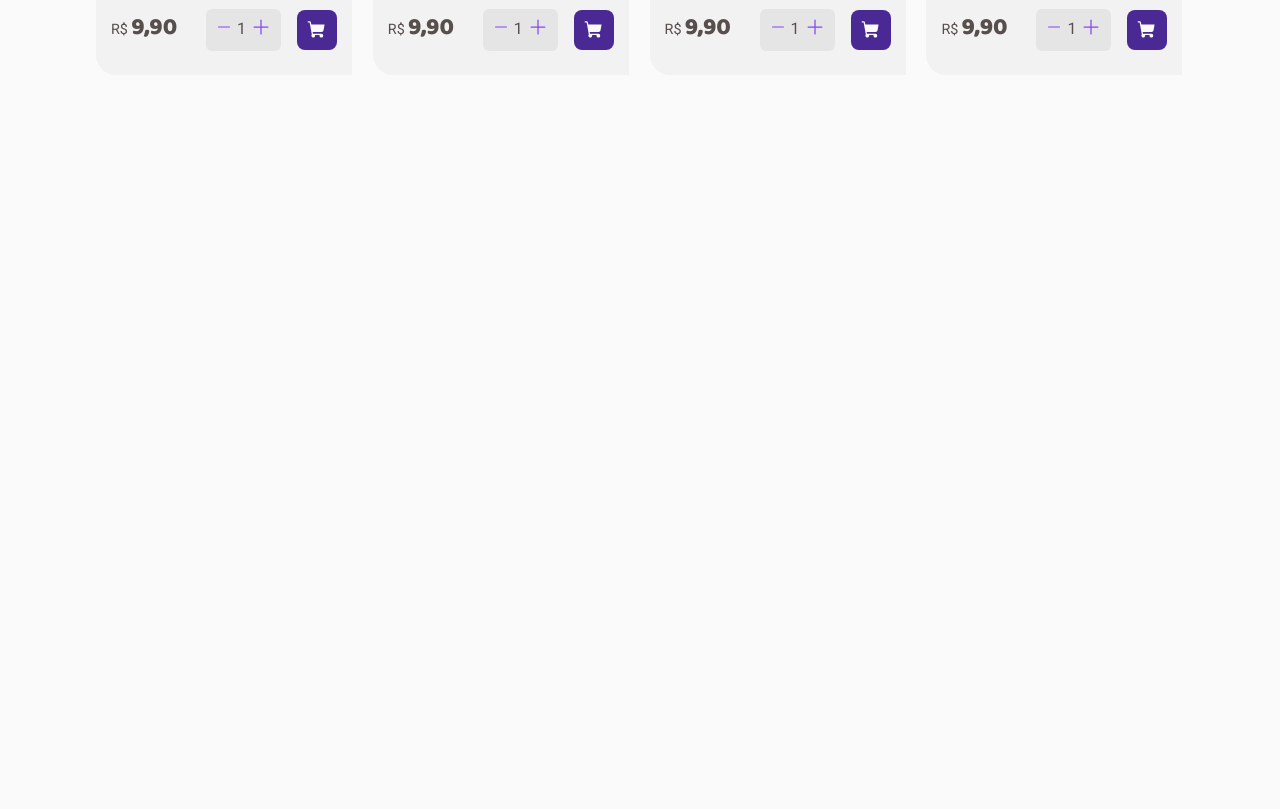
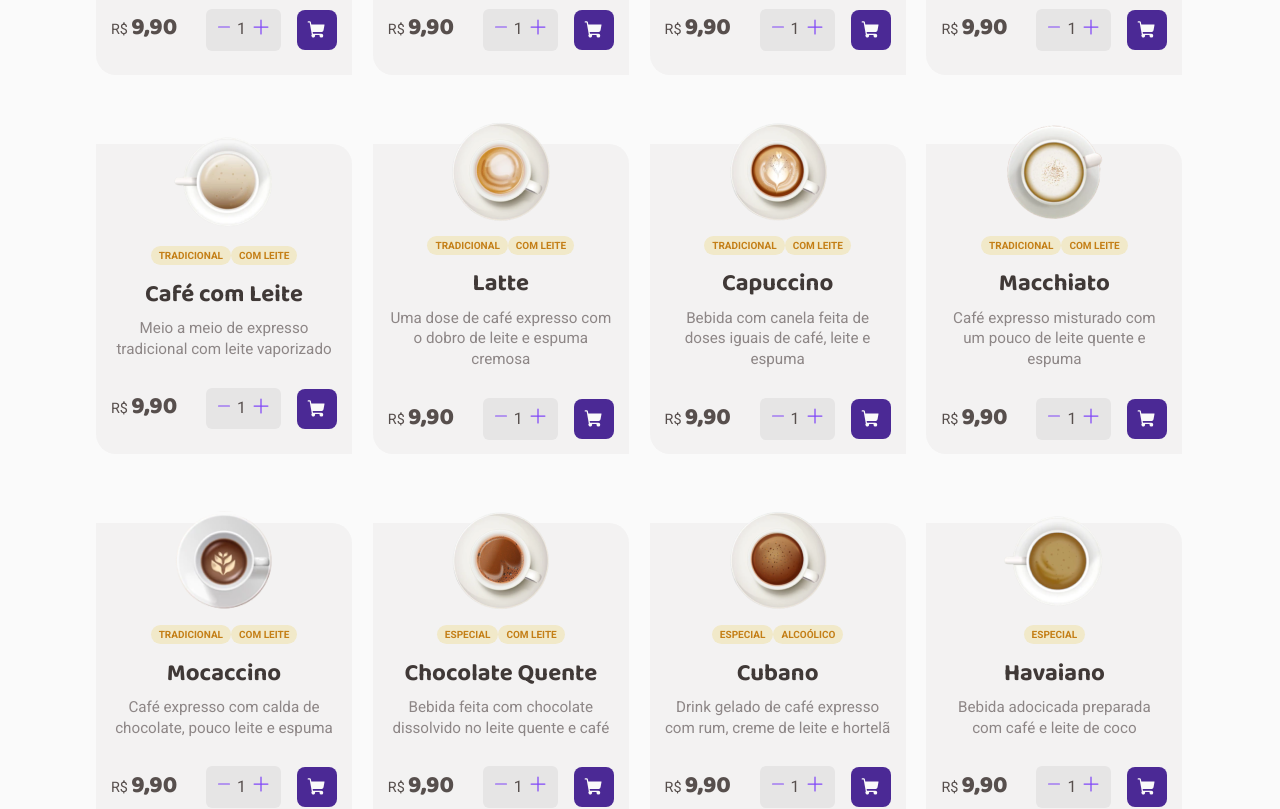
Before and after one commit to GabrielMatoss/CoffeeHouse, a React (Vite) app: page / in a window 1280 px wide. Shown: the part 920-1729 px from the top of the page. Before the commit the page ends 1011 px from the top, so only its background shows below. Built offline with nearby package versions, Linux system fonts and the light colour scheme.

Commit message:
feat(coffeecard): added an interface and an array containing coffee data
I added an interface and an array containing coffee data, and used them to build each card together
with the map method

```diff
--- a/src/components/CoffeeCard/index.tsx
+++ b/src/components/CoffeeCard/index.tsx
@@ -1,19 +1,21 @@
 import { Minus, Plus, ShoppingCart } from "phosphor-react";
+import { useState } from "react";
 import { CoffeeCards } from "./styles";
-import imgCoffeeExpresso from "../../assets/Expresso.png";
-import { useState } from "react";
-
+import { listImgCoffee } from "../../utils/imagesCoffeeLib";
 interface listCoffeeProps {
   id: number;
+  src: string;
   name: string;
   tags: string | string[];
   description: string;
   value: string;
 }
+
 export const listCoffee: listCoffeeProps[] = [
   {
     id: 1,
     name: "Expresso Tradicional",
+    src: `${listImgCoffee[0]}`,
     tags: "Tradicional",
     description: "O tradicional café feito com água quente e grãos moídos",
     value: "9,90",
@@ -21,6 +23,7 @@ export const listCoffee: listCoffeeProps[] = [
   {
     id: 2,
     name: "Expresso Americano",
+    src: `${listImgCoffee[1]}`,
     tags: "Tradicional",
     description: "Expresso diluído, menos intenso que o tradicional",
     value: "9,90",
@@ -28,6 +31,7 @@ export const listCoffee: listCoffeeProps[] = [
   {
     id: 3,
     name: "Expresso Cremoso",
+    src: `${listImgCoffee[2]}`,
     tags: "Tradicional",
     description: "Café expresso tradicional com espuma cremosa",
     value: "9,90",
@@ -35,21 +39,115 @@ export const listCoffee: listCoffeeProps[] = [
   {
     id: 4,
     name: "Expresso Gelado",
-    tags: ["Tradicional", "gelado"],
+    src: `${listImgCoffee[3]}`,
+    tags: ["Tradicional", "Gelado"],
     description: "Bebida preparada com café expresso e cubos de gelo",
+    value: "9,90",
+  },
+  {
+    id: 5,
+    name: "Café com Leite",
+    src: `${listImgCoffee[4]}`,
+    tags: ["Tradicional", "Com Leite"],
+    description: "Meio a meio de expresso tradicional com leite vaporizado",
+    value: "9,90",
+  },
+  {
+    id: 6,
+    name: "Latte",
+    src: `${listImgCoffee[5]}`,
+    tags: ["Tradicional", "Com Leite"],
+    description: "Uma dose de café expresso com o dobro de leite e espuma cremosa",
+    value: "9,90",
+  },
+  {
+    id: 7,
+    name: "Capuccino",
+    src: `${listImgCoffee[6]}`,
+    tags: ["Tradicional", "Com Leite"],
+    description: "Bebida com canela feita de doses iguais de café, leite e espuma",
+    value: "9,90",
+  },
+  {
+    id: 8,
+    name: "Macchiato",
+    src: `${listImgCoffee[7]}`,
+    tags: ["Tradicional", "Com Leite"],
+    description: "Café expresso misturado com um pouco de leite quente e espuma",
+    value: "9,90",
+  },
+  {
+    id: 9,
+    name: "Mocaccino",
+    src: `${listImgCoffee[8]}`,
+    tags: ["Tradicional", "Com Leite"],
+    description: "Café expresso com calda de chocolate, pouco leite e espuma",
+    value: "9,90",
+  },
+  {
+    id: 10,
+    name: "Chocolate Quente",
+    src: `${listImgCoffee[9]}`,
+    tags: ["Especial", "Com Leite"],
+    description: "Bebida feita com chocolate dissolvido no leite quente e café",
+    value: "9,90",
+  },
+  {
+    id: 11,
+    name: "Cubano",
+    src: `${listImgCoffee[10]}`,
+    tags: ["Especial", "Alcoólico", "Gelado"],
+    description: "Drink gelado de café expresso com rum, creme de leite e hortelã",
+    value: "9,90",
+  },
+  {
+    id: 12,
+    name: "Havaiano",
+    src: `${listImgCoffee[11]}`,
+    tags: "Especial",
+    description: "Bebida adocicada preparada com café e leite de coco",
+    value: "9,90",
+  },
+  {
+    id: 13,
+    name: "Árabe",
+    src: `${listImgCoffee[12]}`,
+    tags: "Especial",
+    description: "Bebida preparada com grãos de café árabe e especiarias",
+    value: "9,90",
+  },
+  {
+    id: 14,
+    name: "Irlandês",
+    src: `${listImgCoffee[13]}`,
+    tags: ["Especial", "Alcoólico"],
+    description: "Bebida a base de café, uísque irlandês, açúcar e chantilly",
     value: "9,90",
   },
 ];
 
+
+//Mandar a lista e a interface se pa para o CoffeeList
 export function CoffeeCard() {
   const [cards, setCards] = useState<any>(listCoffee);
 
+
   return cards.map((values: listCoffeeProps) => {
+    console.log(values.tags);
     return (
       <CoffeeCards key={values.id}>
-        <img src={imgCoffeeExpresso} alt="" />
+        <img src={values.src} alt="" />
         <div className="SectionCoffeeTag">
-          <span>{values.tags}</span>
+            {
+             Array.isArray(values.tags) ? (
+           <div className="SectionCoffeeTags">
+            <span>{values.tags[0]}</span>
+            <span>{values.tags[1]}</span>
+           </div>
+           ) :
+              <span>{values.tags}</span>
+            }
+          {/* && values.tags.length === 3  */}
         </div>
 
         <section className="SectionDescrition">
```
